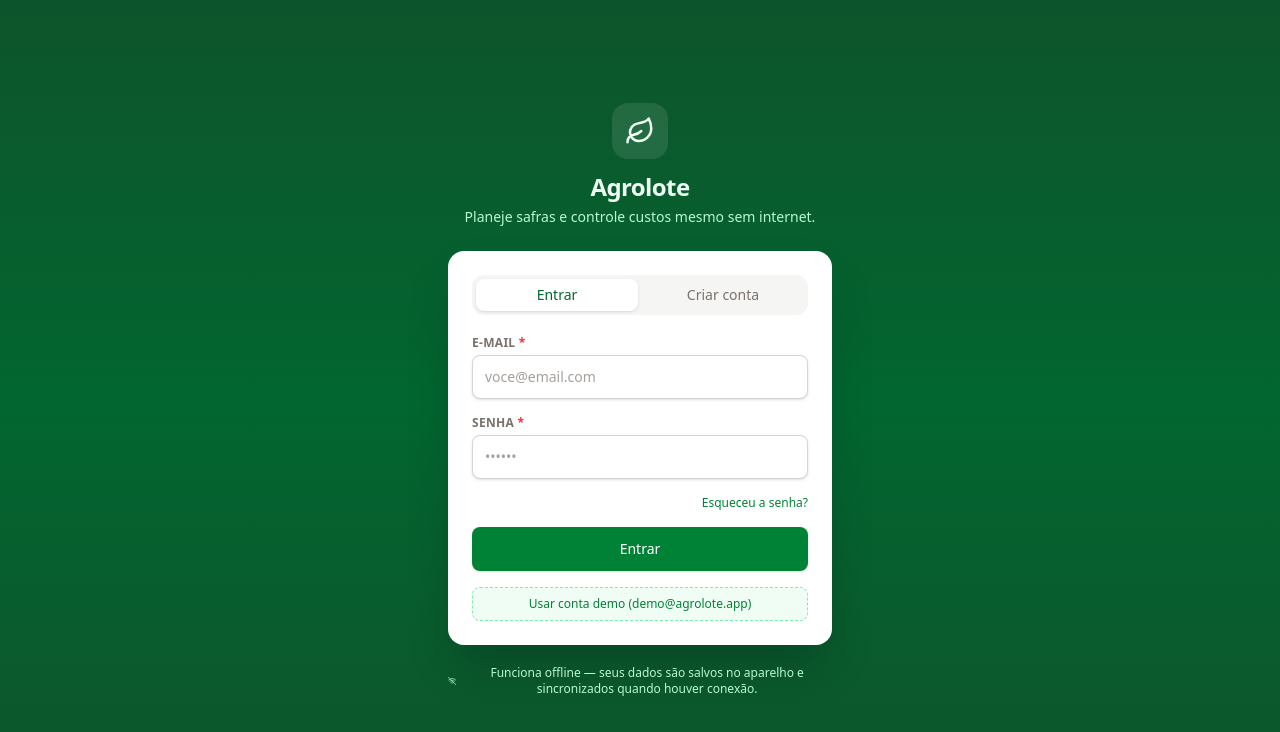
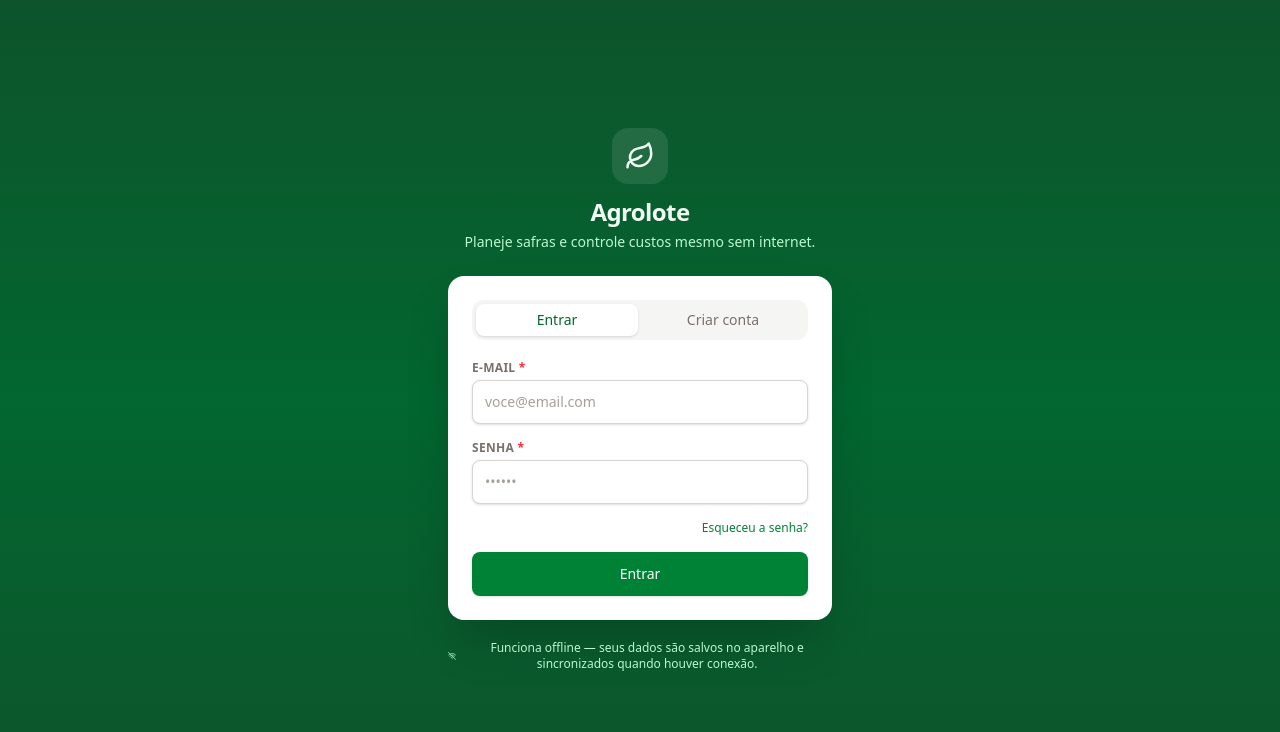
Before and after one commit to marcostuliodev/Sistema-de-Gest-o-de-Lotes-e-Safra, a React (Vite) app in the folder client/: page /login in a window 1280 px wide. Shown: the top 732 px of the page. Built offline with nearby package versions, Linux system fonts and the light colour scheme.

Commit message:
fix: remove acesso demo da tela de login

```diff
--- a/client/src/pages/login.tsx
+++ b/client/src/pages/login.tsx
@@ -164,29 +164,6 @@ export default function Login() {
               {busy ? "Aguarde..." : mode === "login" ? "Entrar" : "Criar conta"}
             </Button>
           </Form>
-
-          {mode === "login" && !import.meta.env.PROD && (
-            <button
-              type="button"
-              onClick={async () => {
-                setEmail("demo@agrolote.app");
-                setPassword("demo123");
-                setBusy(true);
-                setError("");
-                try {
-                  await login("demo@agrolote.app", "demo123");
-                } catch (err) {
-                  setError((err as Error).message);
-                } finally {
-                  setBusy(false);
-                }
-              }}
-              disabled={busy}
-              className="mt-4 w-full rounded-lg border border-dashed border-green-300 bg-green-50 py-2 text-xs font-medium text-green-700 hover:bg-green-100"
-            >
-              {busy ? "Aguarde..." : "Usar conta demo (demo@agrolote.app)"}
-            </button>
-          )}
         </div>
 
         <p className="mt-5 flex items-center justify-center gap-1.5 text-center text-xs text-green-200">
```
